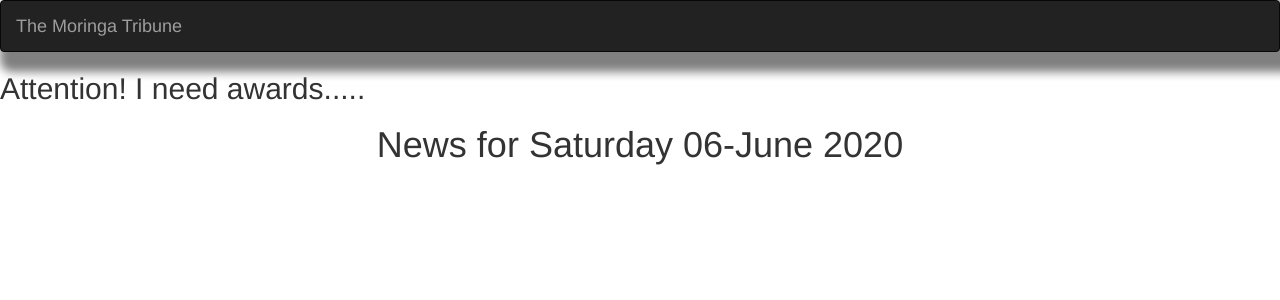
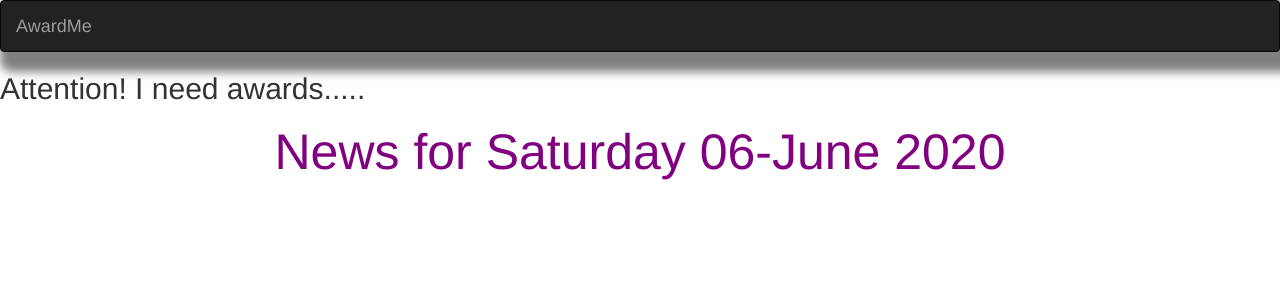
Before and after one commit to TERRYYYY/AwardMe, a Django app: page /awards/ in a window 1280 px wide. Shown: the top 300 px of the page. Run offline with Django 3.2, Linux system fonts and the light colour scheme; some libraries are stand-ins or nearby versions.

Commit message:
adding static files like Images,CSS and Javascript using a special route called static/

```diff
--- a/awards/templates/all-awards/base.html
+++ b/awards/templates/all-awards/base.html
@@ -14,6 +14,7 @@
 
     {% block styles %}
     {% bootstrap_css %}
+    <link rel="stylesheet" href="{% static 'css/styles.css' %}">
     {% endblock %}
 
 </head>
--- a/awards/templates/navbar.html
+++ b/awards/templates/navbar.html
@@ -11,7 +11,7 @@
     <nav class="navbar navbar-inverse" style="box-shadow: 10px 10px 10px 10px gray;">
         <div class="container-fluid">
             <div class="navbar-header">
-                <a class="navbar-brand" href="{% url 'awards' %}">The Moringa Tribune</a>
+                <a class="navbar-brand" href="{% url 'awards' %}">AwardMe</a>
             </div>
         </div>
     </nav>
--- a/me/settings.py
+++ b/me/settings.py
@@ -121,3 +121,6 @@ USE_TZ = True
 # https://docs.djangoproject.com/en/3.0/howto/static-files/
 
 STATIC_URL = '/static/'
+STATICFILES_DIRS = [
+    os.path.join(BASE_DIR, "static"),
+]
--- /dev/null
+++ b/static/css/styles.css
@@ -0,0 +1,4 @@
+h1{
+    color: purple;
+    font-size: 50px;
+}
```
